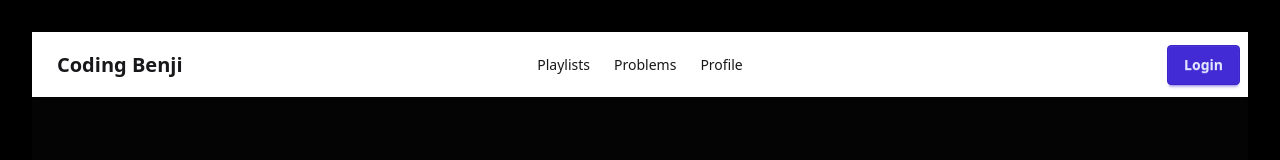
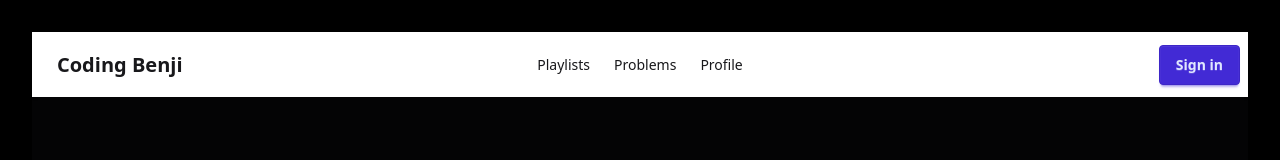
Before and after one commit to codebydeep/React-frontend, a React (Vite) app: page / in a window 1280 px wide. Shown: the top 160 px of the page. Built offline with nearby package versions, Linux system fonts and the light colour scheme.

Commit message:
Replace 'Login' with 'Sign in' in Navbar

```diff
--- a/src/Components/Navbar.jsx
+++ b/src/Components/Navbar.jsx
@@ -24,8 +24,8 @@
     </ul>
   </div>
   <div className="navbar-end">
-    {/* <a className="btn">SignUp</a> */}
-    <a className="btn btn-primary">Login</a>
+    {/* <a className="btn">Sign up</a> */}
+    <a className="btn btn-primary">Sign in</a>
   </div>
 </div>
     )
```
